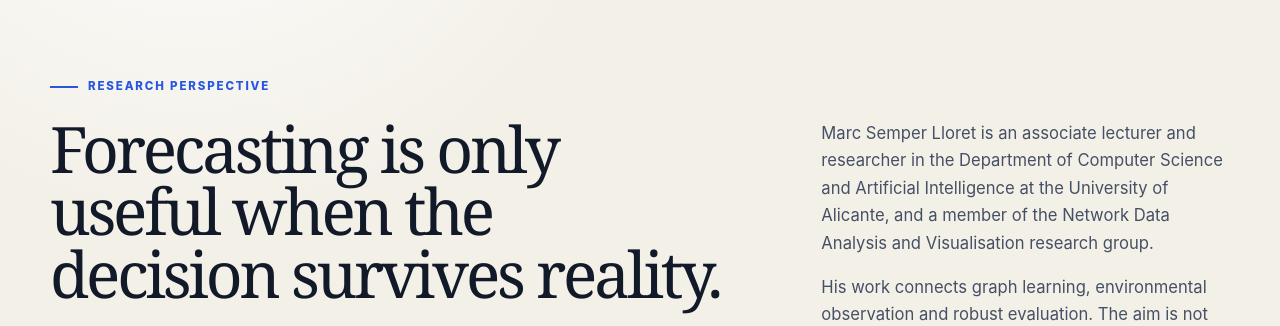
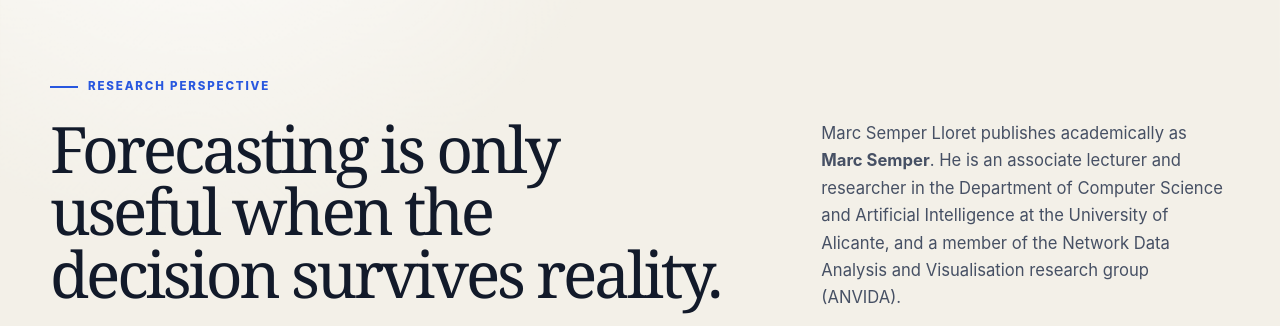
Before and after one commit to MarcSemperLloret/marcsemper, an Astro site: page / in a window 1280 px wide. Shown: the part 1040-1366 px from the top of the page. Built offline with nearby package versions, Linux system fonts and the light colour scheme; Astro itself is replaced by a stand-in of ours; a web font is replaced by a local one.

Commit message:
feat: enhance author identity schema (givenName/familyName), update meta description, lastUpdated date, and add explicit publishing name sentences

```diff
--- a/src/data/site.ts
+++ b/src/data/site.ts
@@ -2,13 +2,13 @@ export const site = {
   name: "Marc Semper Lloret",
   publishingName: "Marc Semper",
   shortDescription:
-    "Researcher in reliable spatiotemporal artificial intelligence, graph neural networks, sensor data quality and environmental forecasting.",
+    "Marc Semper Lloret is a researcher at the University of Alicante working on spatiotemporal AI, graph neural networks, environmental forecasting and sensor data quality.",
   shortDescriptionEs:
-    "Investigador en inteligencia artificial espacio-temporal fiable, redes neuronales de grafos, calidad de datos de sensores y predicción ambiental.",
+    "Marc Semper Lloret es investigador en la Universidad de Alicante centrado en IA espacio-temporal, redes neuronales en grafos, predicción ambiental y calidad de datos de sensores.",
   url: "https://marcsemperlloret.com",
   portrait: "/marc-semper-lloret.jpg",
   defaultSocialImage: "/og-default.png",
-  lastUpdated: "2026-07-29",
+  lastUpdated: "2026-08-09",
   email: "marc.semper@ua.es",
   affiliation: "University of Alicante",
   department: "Department of Computer Science and Artificial Intelligence",
--- a/src/layouts/BaseLayout.astro
+++ b/src/layouts/BaseLayout.astro
@@ -57,6 +57,8 @@ const defaultJsonLd = {
       "@type": "Person",
       "@id": `${site.url}/#person`,
       name: site.name,
+      givenName: "Marc",
+      familyName: "Semper Lloret",
       alternateName: site.publishingName,
       url: site.url,
       image: new URL(site.portrait, site.url).toString(),
--- a/src/pages/es/index.astro
+++ b/src/pages/es/index.astro
@@ -74,7 +74,7 @@ const homeJsonLd = {
       </div>
       <div class="prose">
         <p>
-          Marc Semper Lloret es profesor asociado e investigador del
+          Marc Semper Lloret publica sus trabajos académicos como <strong>Marc Semper</strong>. Es profesor asociado e investigador del
           Departamento de Ciencia de la Computación e Inteligencia Artificial de
           la Universidad de Alicante, y miembro del grupo ANVIDA.
         </p>
--- a/src/pages/index.astro
+++ b/src/pages/index.astro
@@ -28,6 +28,8 @@ const homeJsonLd = {
       "@type": "Person",
       "@id": `${site.url}/#person`,
       name: site.name,
+      givenName: "Marc",
+      familyName: "Semper Lloret",
       alternateName: site.publishingName,
       description: site.shortDescription,
       url: site.url,
@@ -125,10 +127,10 @@ const homeJsonLd = {
       </div>
       <div class="intro-copy">
         <p>
-          Marc Semper Lloret is an associate lecturer and researcher in the
+          Marc Semper Lloret publishes academically as <strong>Marc Semper</strong>. He is an associate lecturer and researcher in the
           Department of Computer Science and Artificial Intelligence at the
           University of Alicante, and a member of the Network Data Analysis and
-          Visualisation research group.
+          Visualisation research group (ANVIDA).
         </p>
         <p>
           His work connects graph learning, environmental observation and
```
